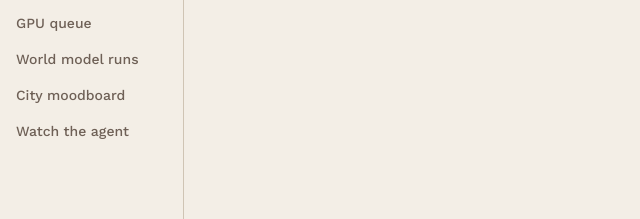
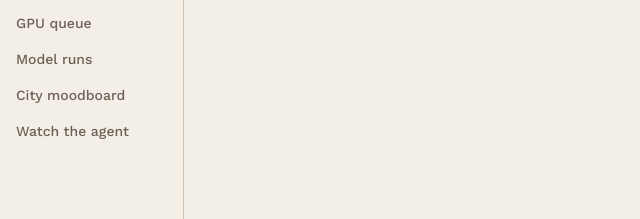
Before and after one commit to jaycewalzer1/kokopelli, a plain HTML site: page life/static/architecture.html in a window 1280 px wide. Shown: the part 169-388 px from the top of the page, 0-640 px from the left. Drawn offline with nearby package versions, Linux system fonts and the light colour scheme; no server answers.

```diff
--- a/life/static/architecture.html
+++ b/life/static/architecture.html
@@ -16,7 +16,7 @@
   <a href="/training">Homeostatic training</a>
   <a href="/architecture" aria-current="page">System architecture</a>
   <a href="/queue">GPU queue</a>
-  <a href="/worlds">World model runs</a>
+  <a href="/worlds">Model runs</a>
   <a href="/moodboard">City moodboard</a>
   <a href="/city-live">Watch the agent</a>
 </nav>
```
Also changed, not shown: life/static/training.html (+1 -1 lines).
